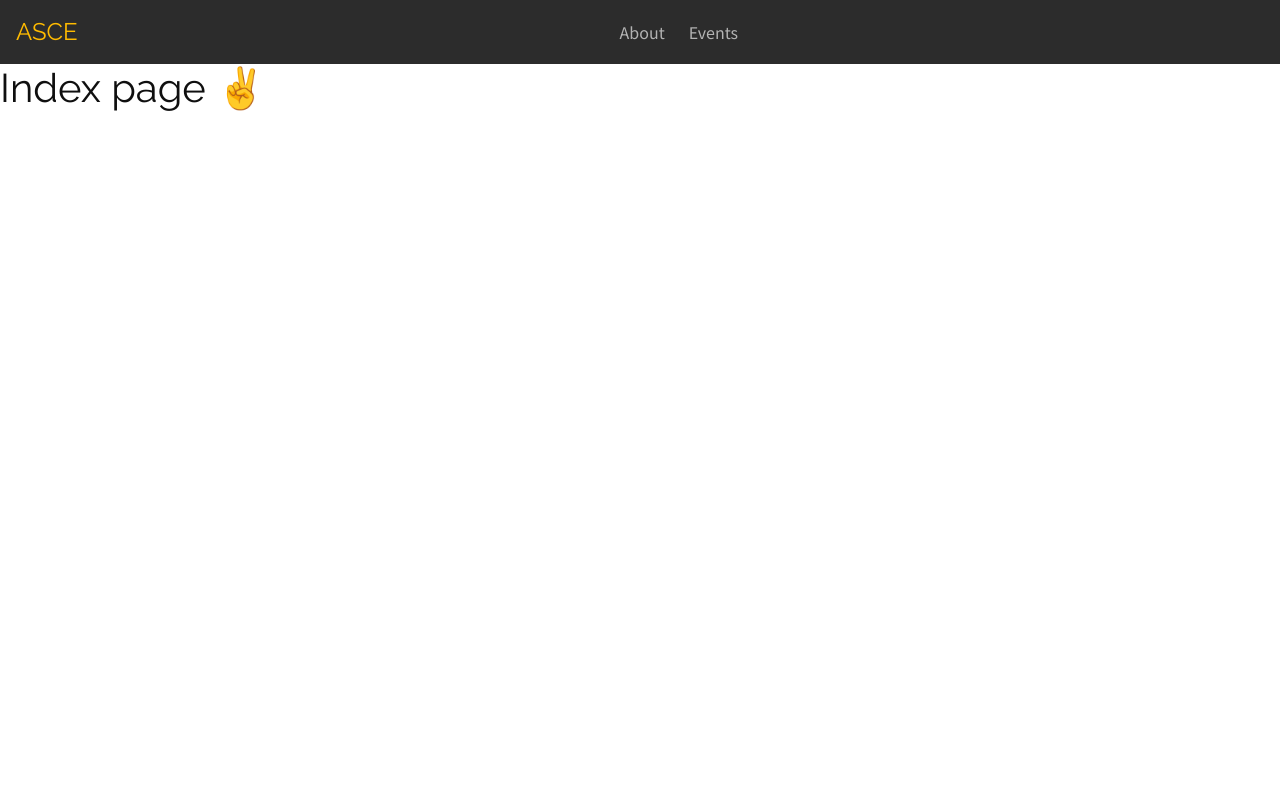
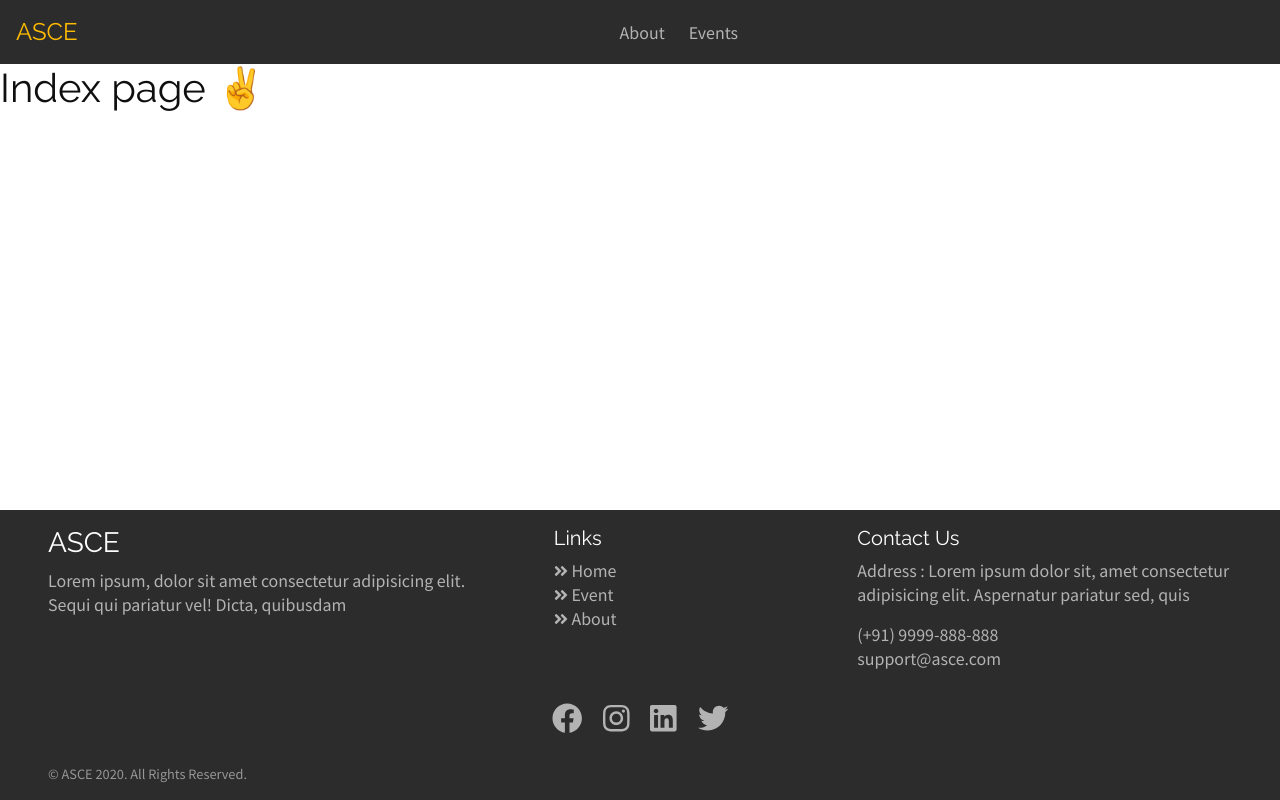
Before and after one commit to RaghavAgarwal0704/ASCE-site, a React (Create React App) app in the folder client/: page / in a window 1280 px wide. Built offline with nearby package versions, Linux system fonts and the light colour scheme.

Commit message:
add footer to App.js

```diff
--- a/client/src/App.js
+++ b/client/src/App.js
@@ -4,6 +4,7 @@ import Home from "./pages/index.page";
 import Event from "./pages/event.page";
 import About from "./pages/about.page";
 import Navbar from "./components/navbar.component";
+import Footer from "./components/footer.component";
 function App() {
     return (
         <BrowserRouter>
@@ -15,6 +16,7 @@ function App() {
                     <Route path='/event' component={Event} />
                 </Switch>
             </main>
+            <Footer />
         </BrowserRouter>
     );
 }
```
